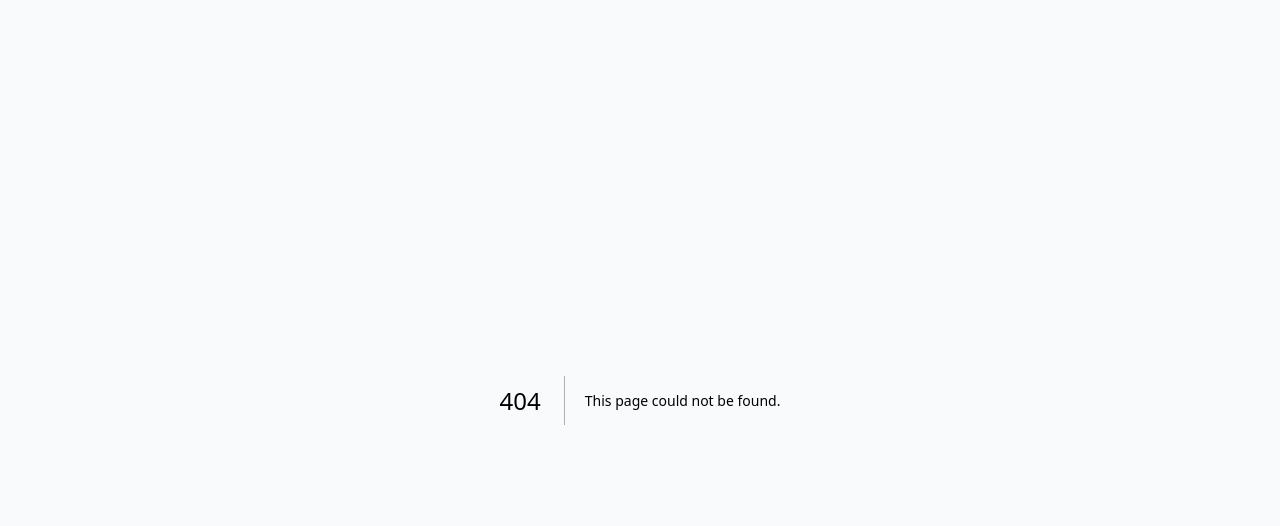
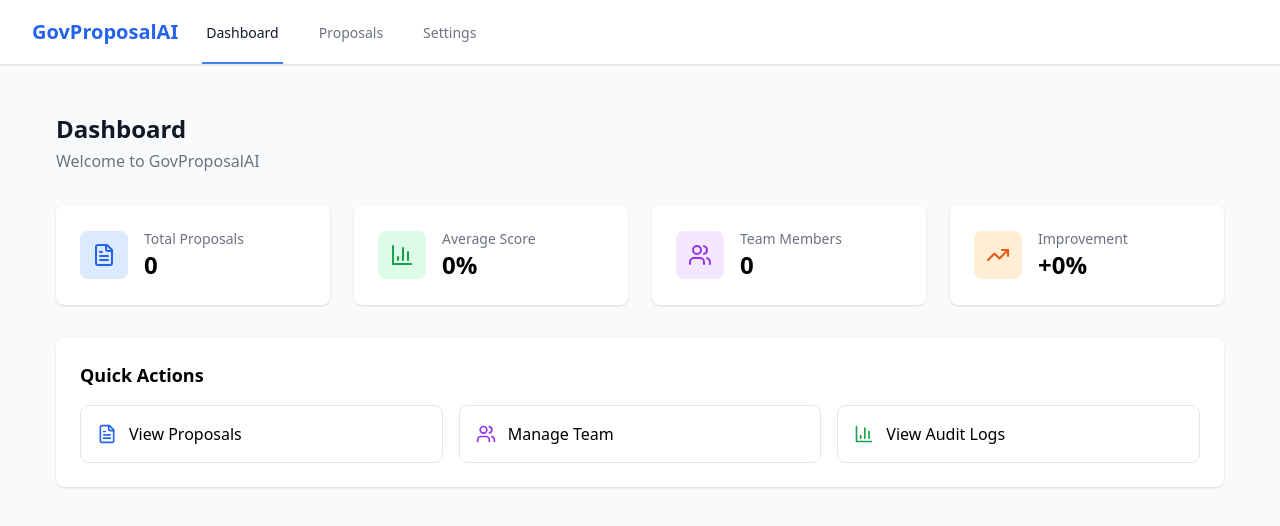
Before and after one commit to cmaddox99/govproposal-ai, a Next.js app in the folder frontend/: page /dashboard in a window 1280 px wide. Before the commit this address had no page. Shown: the top 526 px of the page. Built offline with nearby package versions, Linux system fonts and the light colour scheme.

Commit message:
Add dashboard and proposals index pages

```diff
--- /dev/null
+++ b/frontend/src/app/(dashboard)/dashboard/page.tsx
@@ -0,0 +1,101 @@
+'use client';
+
+import { useEffect, useState } from 'react';
+import { BarChart3, FileText, Users, TrendingUp } from 'lucide-react';
+
+export default function DashboardPage() {
+  const [stats, setStats] = useState({
+    proposals: 0,
+    avgScore: 0,
+    teamMembers: 0,
+    improvement: 0,
+  });
+
+  return (
+    <div className="p-6">
+      <div className="mb-8">
+        <h1 className="text-2xl font-bold text-gray-900">Dashboard</h1>
+        <p className="text-gray-500 mt-1">Welcome to GovProposalAI</p>
+      </div>
+
+      {/* Stats Grid */}
+      <div className="grid grid-cols-1 md:grid-cols-2 lg:grid-cols-4 gap-6 mb-8">
+        <div className="bg-white rounded-lg shadow p-6">
+          <div className="flex items-center">
+            <div className="p-3 bg-blue-100 rounded-lg">
+              <FileText className="w-6 h-6 text-blue-600" />
+            </div>
+            <div className="ml-4">
+              <p className="text-sm text-gray-500">Total Proposals</p>
+              <p className="text-2xl font-semibold">{stats.proposals}</p>
+            </div>
+          </div>
+        </div>
+
+        <div className="bg-white rounded-lg shadow p-6">
+          <div className="flex items-center">
+            <div className="p-3 bg-green-100 rounded-lg">
+              <BarChart3 className="w-6 h-6 text-green-600" />
+            </div>
+            <div className="ml-4">
+              <p className="text-sm text-gray-500">Average Score</p>
+              <p className="text-2xl font-semibold">{stats.avgScore}%</p>
+            </div>
+          </div>
+        </div>
+
+        <div className="bg-white rounded-lg shadow p-6">
+          <div className="flex items-center">
+            <div className="p-3 bg-purple-100 rounded-lg">
+              <Users className="w-6 h-6 text-purple-600" />
+            </div>
+            <div className="ml-4">
+              <p className="text-sm text-gray-500">Team Members</p>
+              <p className="text-2xl font-semibold">{stats.teamMembers}</p>
+            </div>
+          </div>
+        </div>
+
+        <div className="bg-white rounded-lg shadow p-6">
+          <div className="flex items-center">
+            <div className="p-3 bg-orange-100 rounded-lg">
+              <TrendingUp className="w-6 h-6 text-orange-600" />
+            </div>
+            <div className="ml-4">
+              <p className="text-sm text-gray-500">Improvement</p>
+              <p className="text-2xl font-semibold">+{stats.improvement}%</p>
+            </div>
+          </div>
+        </div>
+      </div>
+
+      {/* Quick Actions */}
+      <div className="bg-white rounded-lg shadow p-6">
+        <h2 className="text-lg font-semibold mb-4">Quick Actions</h2>
+        <div className="grid grid-cols-1 md:grid-cols-3 gap-4">
+          <a
+            href="/proposals"
+            className="flex items-center p-4 border rounded-lg hover:bg-gray-50 transition"
+          >
+            <FileText className="w-5 h-5 text-blue-600 mr-3" />
+            <span>View Proposals</span>
+          </a>
+          <a
+            href="/settings/users"
+            className="flex items-center p-4 border rounded-lg hover:bg-gray-50 transition"
+          >
+            <Users className="w-5 h-5 text-purple-600 mr-3" />
+            <span>Manage Team</span>
+          </a>
+          <a
+            href="/settings/audit"
+            className="flex items-center p-4 border rounded-lg hover:bg-gray-50 transition"
+          >
+            <BarChart3 className="w-5 h-5 text-green-600 mr-3" />
+            <span>View Audit Logs</span>
+          </a>
+        </div>
+      </div>
+    </div>
+  );
+}
--- /dev/null
+++ b/frontend/src/app/(dashboard)/proposals/page.tsx
@@ -0,0 +1,145 @@
+'use client';
+
+import { useState } from 'react';
+import { FileText, Plus, Search, Filter } from 'lucide-react';
+import Link from 'next/link';
+
+interface Proposal {
+  id: string;
+  title: string;
+  status: 'draft' | 'in_progress' | 'submitted' | 'awarded' | 'not_awarded';
+  score: number | null;
+  dueDate: string;
+  updatedAt: string;
+}
+
+const statusColors = {
+  draft: 'bg-gray-100 text-gray-700',
+  in_progress: 'bg-blue-100 text-blue-700',
+  submitted: 'bg-green-100 text-green-700',
+  awarded: 'bg-emerald-100 text-emerald-700',
+  not_awarded: 'bg-red-100 text-red-700',
+};
+
+const statusLabels = {
+  draft: 'Draft',
+  in_progress: 'In Progress',
+  submitted: 'Submitted',
+  awarded: 'Awarded',
+  not_awarded: 'Not Awarded',
+};
+
+export default function ProposalsPage() {
+  const [proposals, setProposals] = useState<Proposal[]>([]);
+  const [searchQuery, setSearchQuery] = useState('');
+
+  return (
+    <div className="p-6">
+      <div className="flex items-center justify-between mb-6">
+        <div>
+          <h1 className="text-2xl font-bold text-gray-900">Proposals</h1>
+          <p className="text-gray-500 mt-1">Manage your government proposals</p>
+        </div>
+        <button className="flex items-center gap-2 bg-blue-600 text-white px-4 py-2 rounded-lg hover:bg-blue-700">
+          <Plus className="w-4 h-4" />
+          New Proposal
+        </button>
+      </div>
+
+      {/* Search and Filter */}
+      <div className="bg-white rounded-lg shadow p-4 mb-6">
+        <div className="flex gap-4">
+          <div className="flex-1 relative">
+            <Search className="absolute left-3 top-1/2 -translate-y-1/2 w-4 h-4 text-gray-400" />
+            <input
+              type="text"
+              placeholder="Search proposals..."
+              value={searchQuery}
+              onChange={(e) => setSearchQuery(e.target.value)}
+              className="w-full pl-10 pr-4 py-2 border border-gray-300 rounded-lg focus:ring-2 focus:ring-blue-500 focus:border-transparent"
+            />
+          </div>
+          <button className="flex items-center gap-2 px-4 py-2 border border-gray-300 rounded-lg hover:bg-gray-50">
+            <Filter className="w-4 h-4" />
+            Filter
+          </button>
+        </div>
+      </div>
+
+      {/* Proposals List */}
+      {proposals.length === 0 ? (
+        <div className="bg-white rounded-lg shadow p-12 text-center">
+          <FileText className="w-12 h-12 text-gray-300 mx-auto mb-4" />
+          <h3 className="text-lg font-medium text-gray-900 mb-2">No proposals yet</h3>
+          <p className="text-gray-500 mb-4">
+            Get started by creating your first proposal
+          </p>
+          <button className="inline-flex items-center gap-2 bg-blue-600 text-white px-4 py-2 rounded-lg hover:bg-blue-700">
+            <Plus className="w-4 h-4" />
+            Create Proposal
+          </button>
+        </div>
+      ) : (
+        <div className="bg-white rounded-lg shadow overflow-hidden">
+          <table className="w-full">
+            <thead className="bg-gray-50 border-b">
+              <tr>
+                <th className="px-6 py-3 text-left text-xs font-medium text-gray-500 uppercase">
+                  Title
+                </th>
+                <th className="px-6 py-3 text-left text-xs font-medium text-gray-500 uppercase">
+                  Status
+                </th>
+                <th className="px-6 py-3 text-left text-xs font-medium text-gray-500 uppercase">
+                  Score
+                </th>
+                <th className="px-6 py-3 text-left text-xs font-medium text-gray-500 uppercase">
+                  Due Date
+                </th>
+                <th className="px-6 py-3 text-left text-xs font-medium text-gray-500 uppercase">
+                  Last Updated
+                </th>
+              </tr>
+            </thead>
+            <tbody className="divide-y divide-gray-200">
+              {proposals.map((proposal) => (
+                <tr key={proposal.id} className="hover:bg-gray-50">
+                  <td className="px-6 py-4">
+                    <Link
+                      href={`/proposals/${proposal.id}/scoring`}
+                      className="text-blue-600 hover:underline font-medium"
+                    >
+                      {proposal.title}
+                    </Link>
+                  </td>
+                  <td className="px-6 py-4">
+                    <span
+                      className={`px-2 py-1 text-xs rounded-full ${
+                        statusColors[proposal.status]
+                      }`}
+                    >
+                      {statusLabels[proposal.status]}
+                    </span>
+                  </td>
+                  <td className="px-6 py-4">
+                    {proposal.score !== null ? (
+                      <span className="font-medium">{proposal.score}%</span>
+                    ) : (
+                      <span className="text-gray-400">-</span>
+                    )}
+                  </td>
+                  <td className="px-6 py-4 text-gray-500">
+                    {new Date(proposal.dueDate).toLocaleDateString()}
+                  </td>
+                  <td className="px-6 py-4 text-gray-500">
+                    {new Date(proposal.updatedAt).toLocaleDateString()}
+                  </td>
+                </tr>
+              ))}
+            </tbody>
+          </table>
+        </div>
+      )}
+    </div>
+  );
+}
```
